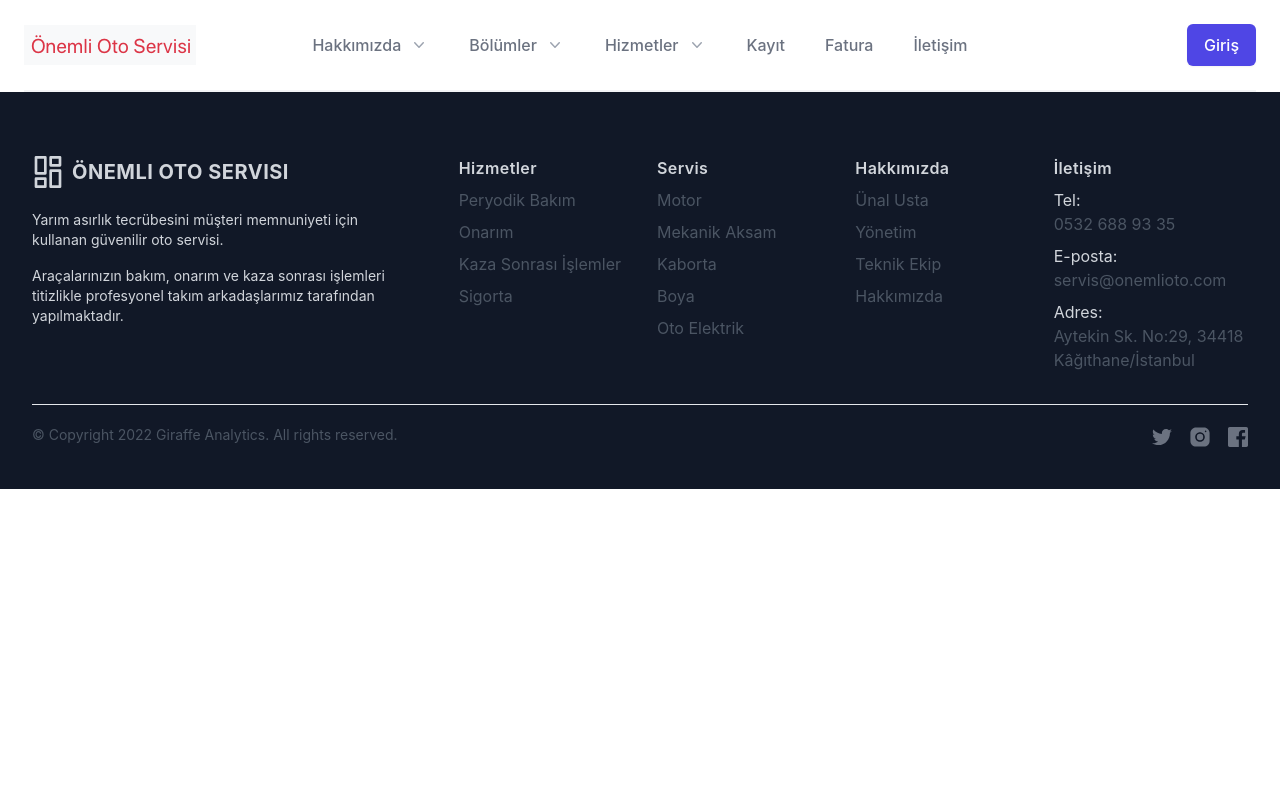
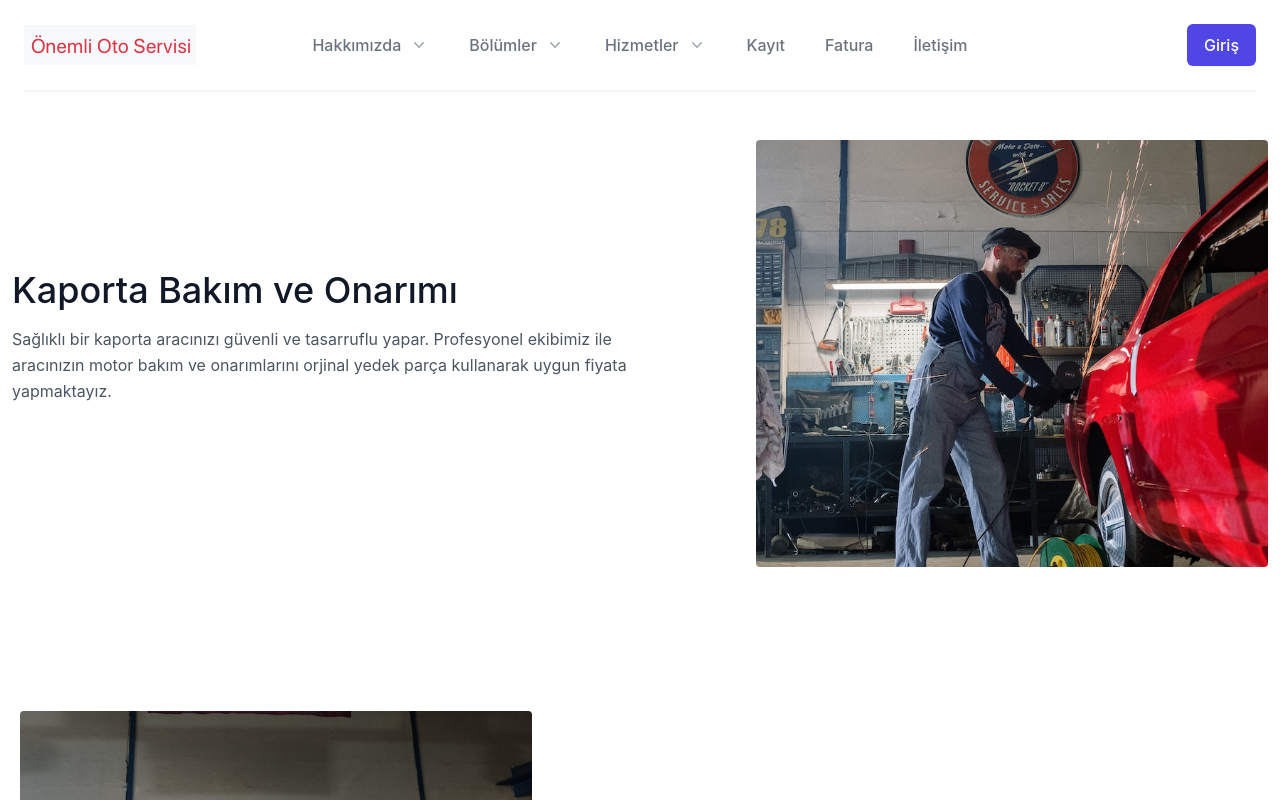
Before and after one commit to GokhanKaraomeroglu/Auto_Service_React, a React (Create React App) app: page /kaporta in a window 1280 px wide. Shown: the top 800 px of the page. Built offline with nearby package versions, Linux system fonts and the light colour scheme.

Commit message:
Kaborta to Kaporta

```diff
--- a/src/components/Footer.js
+++ b/src/components/Footer.js
@@ -103,10 +103,10 @@ function Footer() {
               </li>
               <li>
                 <a
-                  href="/kaborta"
+                  href="/kaporta"
                   className="text-gray-600 transition-colors duration-300 hover:text-deep-purple-accent-400"
                 >
-                  Kaborta
+                  Kaporta
                 </a>
               </li>
               <li>
--- a/src/components/NavbarTail.js
+++ b/src/components/NavbarTail.js
@@ -56,7 +56,7 @@ const solutions = [
     href: '/mekanik',
     icon: WrenchIcon,
   },
-  { name: 'Kaborta', description: "Uzman kabortacılarımızın elinde aracınız güvende.", href: '/kaborta', icon: ShieldCheckIcon },
+  { name: 'Kaporta', description: "Uzman kaportacılarımızın elinde aracınız güvende.", href: '/kaporta', icon: ShieldCheckIcon },
   {
     name: 'Boya',
     description: "Aracınızın güzel görünmesindeki en önemli faktör.",
--- a/src/components/SectionsCards.js
+++ b/src/components/SectionsCards.js
@@ -84,16 +84,16 @@ function SectionsCards() {
               <img
                 className="h-40 rounded w-full object-cover object-center mb-6"
                 src="http://uludagcar.com/wp-content/uploads/2015/08/kaporta-boya-servisi-uludağ-car-araç-servisi-ankara-2.jpg"
-                alt="Kaborta ve Boya"
+                alt="Kaporta ve Boya"
               />
               <h3 className="tracking-widest text-indigo-500 text-xs font-medium title-font">
                 Önemli Oto
               </h3>
               <h2 className="text-lg text-gray-900 font-medium title-font mb-4">
-                Kaborta ve Boya
+                Kaporta ve Boya
               </h2>
               <p className="leading-relaxed text-base">
-                Uzman kaborta ustalarımızın ellerinde aracınız her zaman
+                Uzman kaporta ustalarımızın ellerinde aracınız her zaman
                 güvende.
               </p>
               <br />
--- a/src/pages/sections/Boya.js
+++ b/src/pages/sections/Boya.js
@@ -38,7 +38,7 @@ function Boya() {
       <img class="object-cover object-center rounded" alt="hero" src={BoyaPic2}/>
     </div>
     <div class="lg:flex-grow md:w-1/2 lg:pl-24 md:pl-16 flex flex-col md:items-start md:text-left items-center text-center">
-      <h1 class="title-font sm:text-4xl text-3xl mb-4 font-medium text-gray-900">Motor Bakımı {' '}
+      <h1 class="title-font sm:text-4xl text-3xl mb-4 font-medium text-gray-900">Boya ve Kaporta İşlemleri {' '}
         <br class="hidden lg:inline-block"/>
       </h1>
       <p class="mb-8 leading-relaxed">Düzenli motor bakımı yapılan araçların uzun yıllar boyunca en az performans kaybı ile çalıştıklarını biliyor muydunuz? </p>
--- a/src/pages/sections/Kaborta.js
+++ b/src/pages/sections/Kaporta.js
@@ -1,18 +1,18 @@
 import React from 'react'
-import KabortaPic from "../../assets/Kaborta.jpg"
-import KabortaPic2 from "../../assets/Kaborta2.jpg"
+import KaportaPic from "../../assets/Kaporta.jpg"
+import KaportaPic2 from "../../assets/Kaporta2.jpg"
 
-function Kaborta() {
+function Kaporta() {
 	return (
 		<div>
       <section className="text-gray-600 body-font">
         <div className="container mx-auto flex px-3 py-12 md:flex-row flex-col items-center">
           <div className="lg:flex-grow md:w-1/2 lg:pr-24 md:pr-16 flex flex-col md:items-start md:text-left mb-16 md:mb-0 items-center text-center">
             <h1 className="title-font sm:text-4xl text-3xl mb-4 font-medium text-gray-900">
-              Kaborta Bakım ve Onarımı <br className="hidden lg:inline-block" />
+              Kaporta Bakım ve Onarımı <br className="hidden lg:inline-block" />
             </h1>
             <p className="mb-8 leading-relaxed">
-              Sağlıklı bir kaborta aracınızı güvenli ve tasarruflu yapar. Profesyonel ekibimiz ile aracınızın motor bakım ve onarımlarını orjinal yedek parça kullanarak uygun fiyata yapmaktayız.
+              Sağlıklı bir kaporta aracınızı güvenli ve tasarruflu yapar. Profesyonel ekibimiz ile aracınızın motor bakım ve onarımlarını orjinal yedek parça kullanarak uygun fiyata yapmaktayız.
             </p>
             {/* <div className="flex justify-center">
               <button className="inline-flex text-white bg-indigo-500 border-0 py-2 px-6 focus:outline-none hover:bg-indigo-600 rounded text-lg">
@@ -27,7 +27,7 @@ function Kaborta() {
             <img
               className="object-cover object-center rounded"
               alt="Motor"
-              src={KabortaPic}
+              src={KaportaPic}
             />
           </div>
         </div>
@@ -35,7 +35,7 @@ function Kaborta() {
 			<section class="text-gray-600 body-font"> */}
   <div class="container mx-auto flex px-5 py-24 md:flex-row flex-col items-center">
     <div class="lg:max-w-lg lg:w-full md:w-1/2 w-5/6 mb-10 md:mb-0">
-      <img class="object-cover object-center rounded" alt="hero" src={KabortaPic2}/>
+      <img class="object-cover object-center rounded" alt="hero" src={KaportaPic2}/>
     </div>
     <div class="lg:flex-grow md:w-1/2 lg:pl-24 md:pl-16 flex flex-col md:items-start md:text-left items-center text-center">
       <h1 class="title-font sm:text-4xl text-3xl mb-4 font-medium text-gray-900">Motor Bakımı {' '}
@@ -55,4 +55,4 @@ function Kaborta() {
 	)
 }
 
-export default Kaborta
+export default Kaporta
--- a/src/router/AppRouter.js
+++ b/src/router/AppRouter.js
@@ -17,7 +17,7 @@ import Insurance from "../pages/services/Insurance";
 import Motor from "../pages/sections/Motor";
 import Boya from "../pages/sections/Boya";
 import Mekanik from "../pages/sections/Mekanik";
-import Kaborta from "../pages/sections/Kaborta";
+import Kaporta from "../pages/sections/Kaporta";
 import Elektrik from "../pages/sections/Elektrik";
 
 import Unalusta from "../pages/about/Unalusta";
@@ -56,7 +56,7 @@ function AppRouter() {
         <Route path="/motor" element={<Motor /> } />
         <Route path="/boya" element={<Boya /> } />
         <Route path="/elektrik" element={<Elektrik /> } />
-        <Route path="/kaborta" element={<Kaborta /> } />
+        <Route path="/kaporta" element={<Kaporta /> } />
         <Route path="/mekanik" element={<Mekanik /> } />
 
         <Route path="/unalusta" element={<Unalusta /> } />
```
Also changed, not shown: src/assets/Kaporta.jpg (renamed from src/assets/Kaborta.jpg), src/assets/Kaporta2.jpg (renamed from src/assets/Kaborta2.jpg), 2 other files (tests, documents, lock files or other folders).
